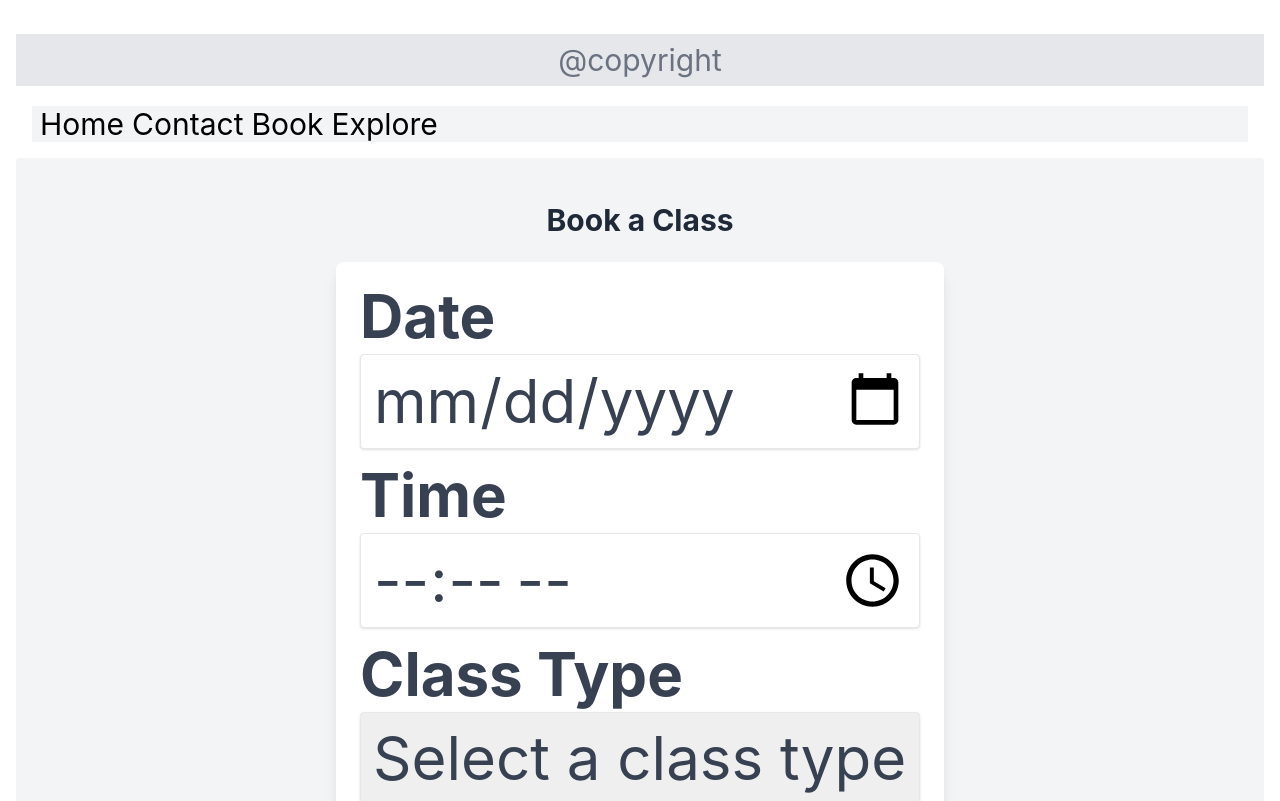
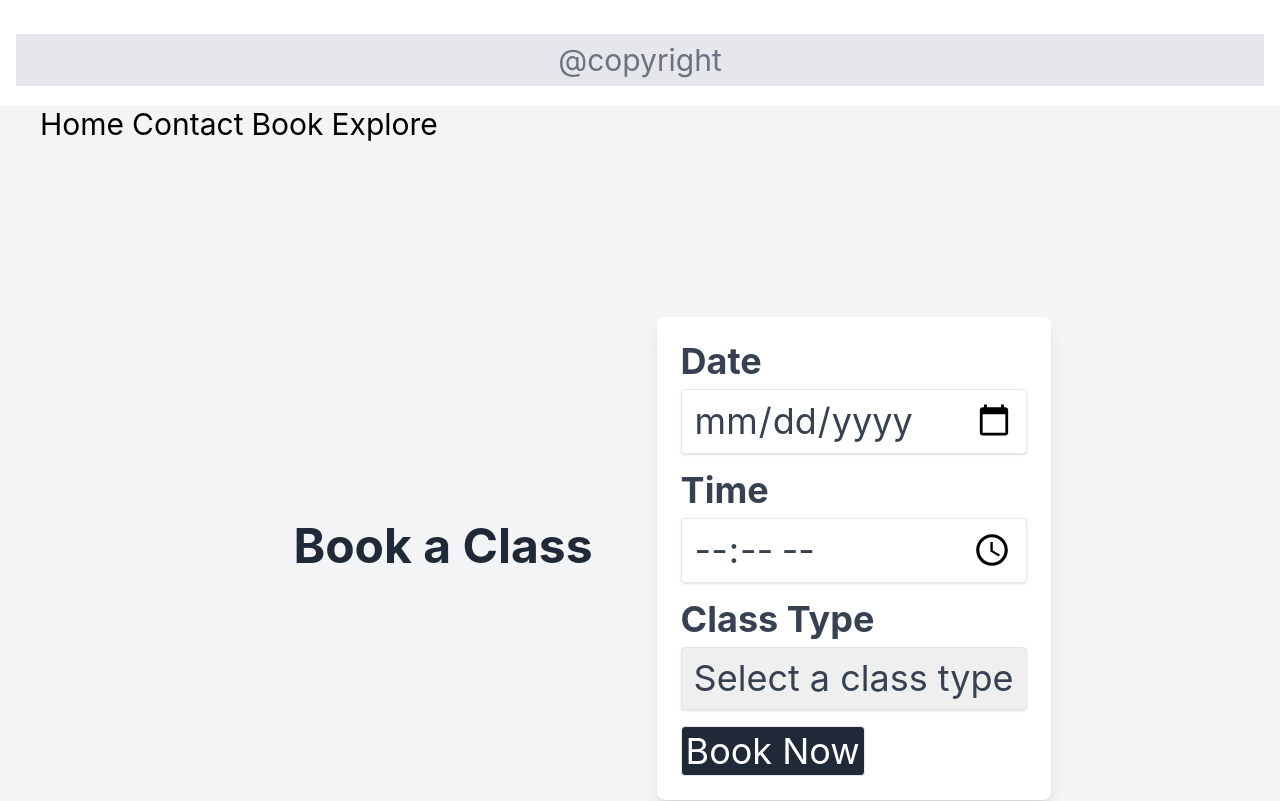
Before and after one commit to AnesuMuusha/gym-fitness, a React (Create React App) app: page / in a window 1280 px wide. Shown: the part 632-1433 px from the top of the page. Built offline with nearby package versions, Linux system fonts and the light colour scheme; the HTML template or start-up script is replaced by a standard one.

Commit message:
tailwind css styling updates

```diff
--- a/src/components/Book.js
+++ b/src/components/Book.js
@@ -14,10 +14,14 @@ function Book() {
   };
 
   return (
-    <div className="">
+    <div className="bg-gray-100 " id="Book">
       <NavBar/>
-    <div className="m-4 flex flex-col items-center justify-center h-screen bg-gray-100 rounded md:text-3xl lg:text-4xl xl:text-6xl">
-      <h2 className="text-3xl font-bold text-gray-800 mb-6">Book a Class</h2>
+    <div className="m-4 p-1 md:flex items-center justify-center h-screen bg-gray-100 rounded md:text-1xl lg:text-2xl xl:text-4xl">
+     <div className="m-16">
+      <div className=" font-bold md:text-2xl lg:text-3xl xl:text-5xl text-gray-800 mb-6">Book a Class</div>
+
+      </div>
+      <div>
       <form onSubmit={handleSubmit} className="bg-white p-6 rounded-lg shadow-lg">
         <div className="mb-4">
           <label htmlFor="date" className="block text-gray-700 font-bold mb-2">
@@ -67,6 +71,7 @@ function Book() {
         </button>
       </form>
     </div>
+    </div>
     <Footer/>
     </div>
   );
--- a/src/components/Contact.js
+++ b/src/components/Contact.js
@@ -9,7 +9,6 @@ function Contact() {
 
   const handleSubmit = (e) => {
     e.preventDefault();
-    // handle form submission here
     resetForm();
   };
 
@@ -20,10 +19,18 @@ function Contact() {
   };
 
   return (
-    // md:text-1xl md:flex md:flex-row lg:text-2xl xl:text-4xl
-    <form onSubmit={handleSubmit} className="bg-gray-100 p-6 rounded-lg m-4 md:text-3xl lg:text-4xl xl:text-6xl">
-      <NavBar/>
-      <h2 className="text-2xl font-bold text-gray-800 mb-6">Contact Us</h2>
+    <div className=" m-4 p-1 md:flex items-center justify-center h-screen bg-gray-100 rounded md:text-l lg:text-1xl xl:text-4xl">
+    <div className="">
+       <div className="mt-14">
+       <NavBar/>
+       </div>
+       <div className="md:flex m-8 ">
+        <div className="flex items-center mr-10">
+<h2 className="text-2xl font-bold text-gray-800 mb-6">Contact Us</h2>
+</div>
+
+       <div>
+    <form onSubmit={handleSubmit} id="Contact" className="bg-gray-100 p-6 rounded-lg ">
       <div className="mb-4">
         <label htmlFor="name" className="block text-gray-700 font-bold mb-2">
           Name
@@ -70,6 +77,9 @@ function Contact() {
       </button>
       <Footer/>
     </form>
+    </div></div></div>
+
+    </div>
   );
 }
 
```
